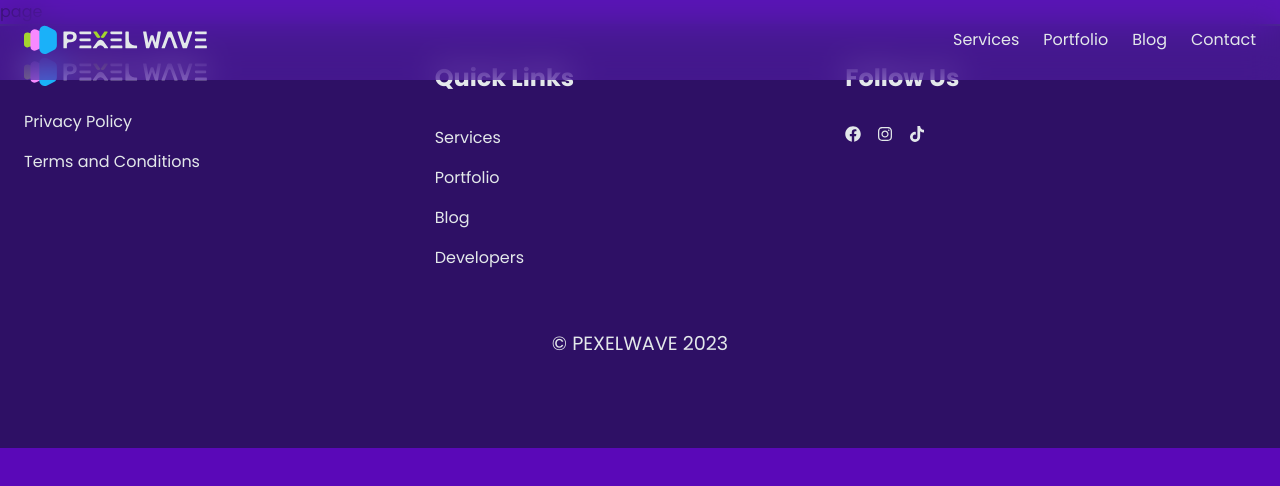
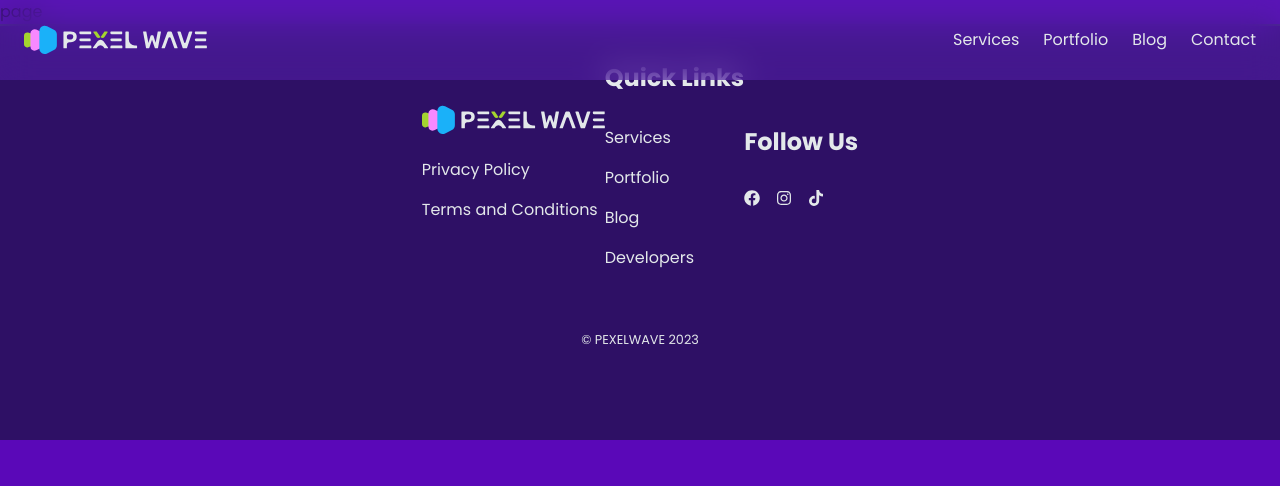
Before and after one commit to PexelWave/pexelwave, a Next.js app: page /portfolio in a window 1280 px wide. Shown: the top 486 px of the page. Built offline with nearby package versions, Linux system fonts and the light colour scheme.

Commit message:
Update: Space between Services and About

```diff
--- a/src/app/globals.css
+++ b/src/app/globals.css
@@ -37,7 +37,7 @@
 
       /* Responsive Paragraph Styles */
       p {
-        @apply text-base md:text-lg lg:text-xl xl:text-2xl leading-relaxed mt-2 mb-4;
+        @apply text-sm md:text-[16px] leading-relaxed mt-2 mb-4;
       }
 
     section {
--- a/src/components/Footer.tsx
+++ b/src/components/Footer.tsx
@@ -8,7 +8,7 @@ type Props = {}
 const Footer = (props: Props) => {
   return (
     <footer className='bg-violet-950 border-t-2 border-slate-700 py-6 text-light-foreground'>
-        <div className="container grid md:grid-cols-2 lg:grid-cols-3 mx-auto">
+        <div className="container flex flex-col md:flex-row flex-wrap items-center justify-center">
             <div className="flex flex-col gap-4">
                 <Logo />
                 <Link href="/privacy-policy">Privacy Policy</Link>
--- a/src/components/Hero.tsx
+++ b/src/components/Hero.tsx
@@ -5,7 +5,7 @@ import Lottie from "lottie-react";
 import heroAimation from "@/assets/lottie/heroAnimation.json";
 
 const Hero = () => (
-  <header className="relative container bg-purple text-light-foreground lg:h-screen flex flex-col-reverse lg:flex-col">
+  <header className="relative container bg-purple text-light-foreground flex flex-col-reverse lg:flex-col">
     <section className="relative z-10 text-center md:text-left">
       <h3 className="small-title">Your Gateway to</h3>
       <h1 className="large-title">
@@ -27,7 +27,7 @@ const Hero = () => (
 
     <>
       <Lottie
-        className="hidden md:block md:absolute w-[1080px] top-0 left-1/2 -translate-x-1/2 md:left-0 md:-translate-x-0 lg:translate-x-1/2"
+        className="hidden md:block md:absolute w-[1080px] -top-40 left-1/2 -translate-x-1/2 md:left-0 md:-translate-x-0 lg:translate-x-1/2"
         animationData={heroAimation}
       />
       <Image
--- a/src/components/Services.tsx
+++ b/src/components/Services.tsx
@@ -3,7 +3,7 @@ import Link from "next/link";
 
 const Services = () => {
   return (
-    <section className="container">
+    <section className="md:mt-24 container">
       <h2 className="large-title text-light-foreground">
         <span className="lg:font-outline-2">OUR</span> SERVICES
       </h2>
```
